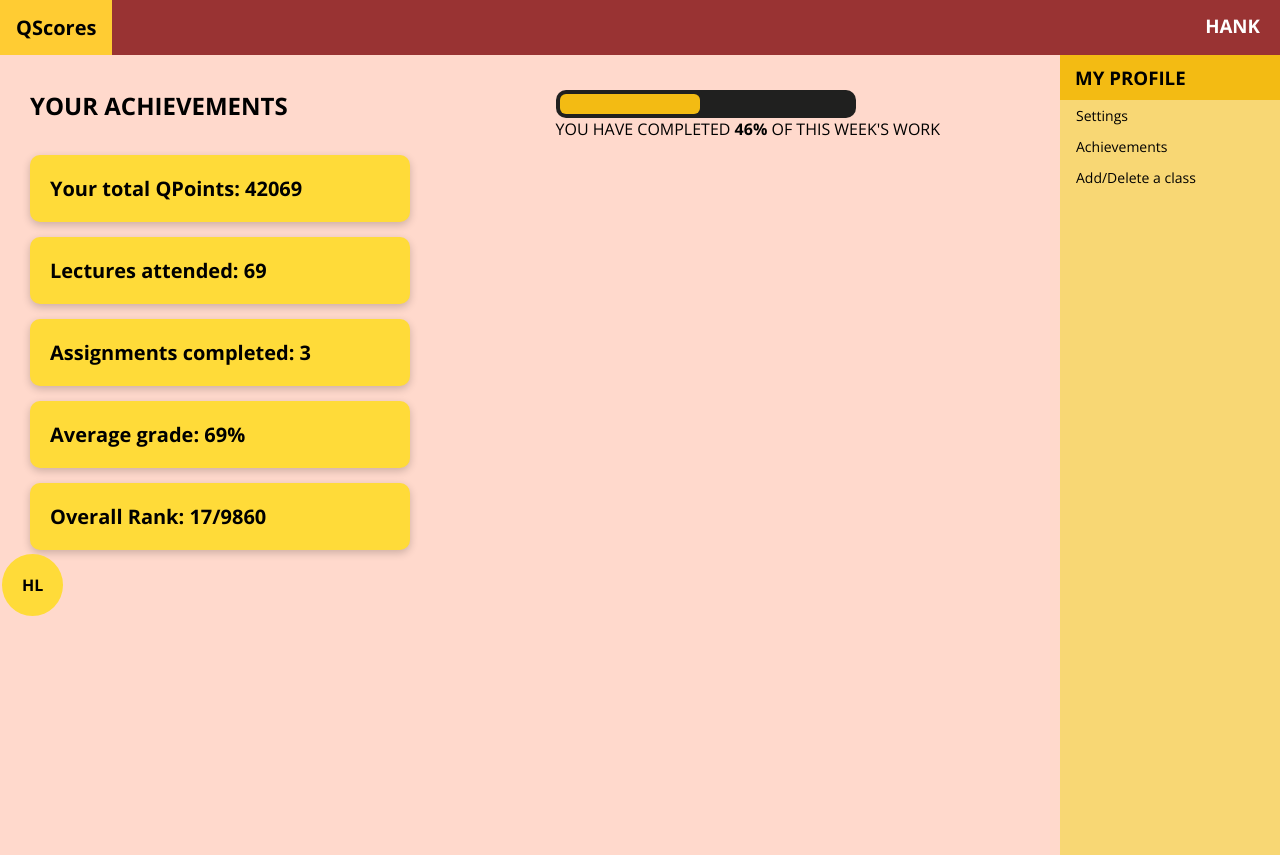
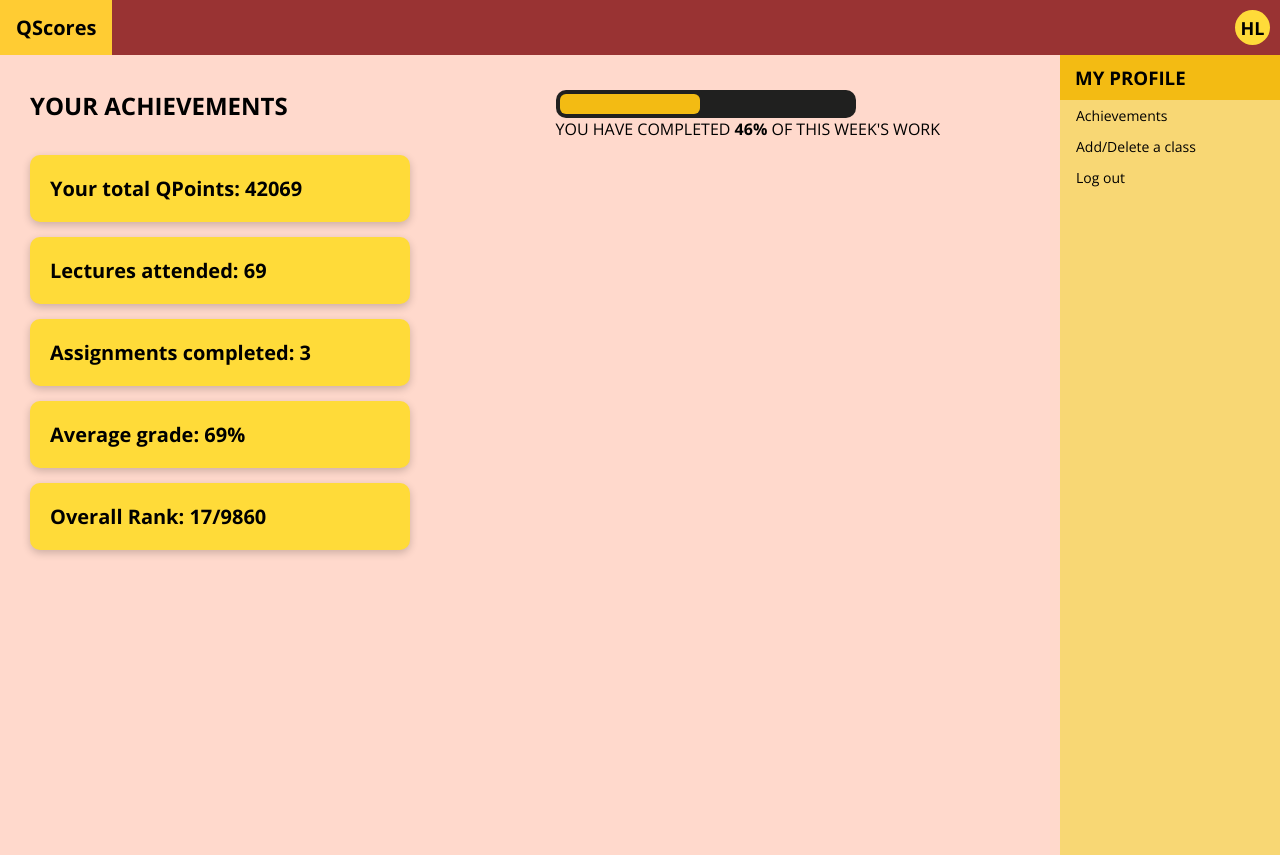
Before and after one commit to JoshGraham14/QHacks, a Flask app: page /achievements in a window 1280 px wide. Run offline with Flask 2, Linux system fonts and the light colour scheme.

Commit message:
made circle icon

```diff
--- a/main.py
+++ b/main.py
@@ -73,7 +73,7 @@ courses = [Crse('CISC 235', 'Data Structures'),
 
 @app.route('/index')
 def index():
-    return render_template('index.html', title='Welcome', courses=courses)
+    return render_template('index.html', title='Welcome', courses=courses, initials="HL")
 
 
 @app.route('/settings')
@@ -83,10 +83,10 @@ def settings():
 
 @app.route('/achievements')
 def achievements():
-    return render_template('achievements.html')
+    return render_template('achievements.html', initials='HL')
 
 
-TEST_PW = '81dc9bdb52d04dc20036dbd8313ed055'
+TEST_PW = '1bf6f3655e1fb026ca443867f5911b7f'
 
 
 @app.route('/login', methods=['POST', 'GET'])
--- a/static/styles/login.css
+++ b/static/styles/login.css
@@ -81,7 +81,6 @@ body {
 
 .login-label {
     color:white;
-    margin-right: 250px;
 }
 
 #login-submit {
--- a/static/styles/styles.css
+++ b/static/styles/styles.css
@@ -79,7 +79,7 @@ body {
 
 /* When you mouse over the navigation links, change their color */
 .sidenav a:hover {
-    color: #f1f1f1;
+    color: #993333;
 }
 
 /* ------------ MAIN CONTENT ------------ */
@@ -174,15 +174,37 @@ body {
     border-radius: 10px;
 }
 
-.button {
+.initials-circle {
+    background-color: #ffdb39;
+    width: 35px;
+    float: right;
+    display: flex;
+    justify-content: center;
+    align-items: center;
+    margin: 10px;
+    height: 35px;
+    border-radius: 50%;
+    font-size: 12px;
+}
+
+.initials-circle:hover {
+    cursor: pointer;
+    box-shadow: 0 0 10px rgb(255, 245, 156, 0.8);
+    background-color: #ffd9cc;
+}
+
+/* .button-icon {
     background-color: #ffdb39;
     border: none;
     color: rgb(0, 0, 0);
     padding: 20px;
     text-align: center;
     display: inline-block;
+    width: 10px;
+    height: 10px;
     font-size: 16px;
     margin: 4px 2px;
     cursor: pointer;
     border-radius: 50%;
-}
+    float: right;
+} */
--- a/templates/achievements.html
+++ b/templates/achievements.html
@@ -45,8 +45,6 @@
             <div class="overall-rank"><strong>Overall Rank: 17/9860</strong></div>
         </div>
     </div>
-
-    <button class="button icon" style="text-align:center"><strong>HL</strong></button>
 </body>
 
 </html>
--- a/templates/base.html
+++ b/templates/base.html
@@ -16,7 +16,11 @@
                 <li><a href={{ url_for('index') }}>QScores</a></li>
                 <!--Place holder initials-->
                 <li>
-                    <h3>HANK</h3>
+
+                    <!-- <button class="button-icon" style="text-align:center"><strong>HL</strong></button> -->
+                    <div class="initials-circle">
+                        <h1>{{ initials }}</h1>
+                    </div>
                 </li>
             </ul>
         </nav>
@@ -25,9 +29,10 @@
     <!--Right Sidebar-->
     <div class="sidenav">
         <h3>MY PROFILE</h3>
-        <a href={{ url_for('settings') }}>Settings</a>
         <a href={{ url_for('achievements') }}>Achievements</a>
         <a href="">Add/Delete a class</a>
+        <a href="">Log out</a>
+
     </div>
     {% block content %}
     {% endblock %}
```
Also changed, not shown: templates/login.html (+7 -7 lines). Lines whose indentation alone changed are shown as unchanged.
